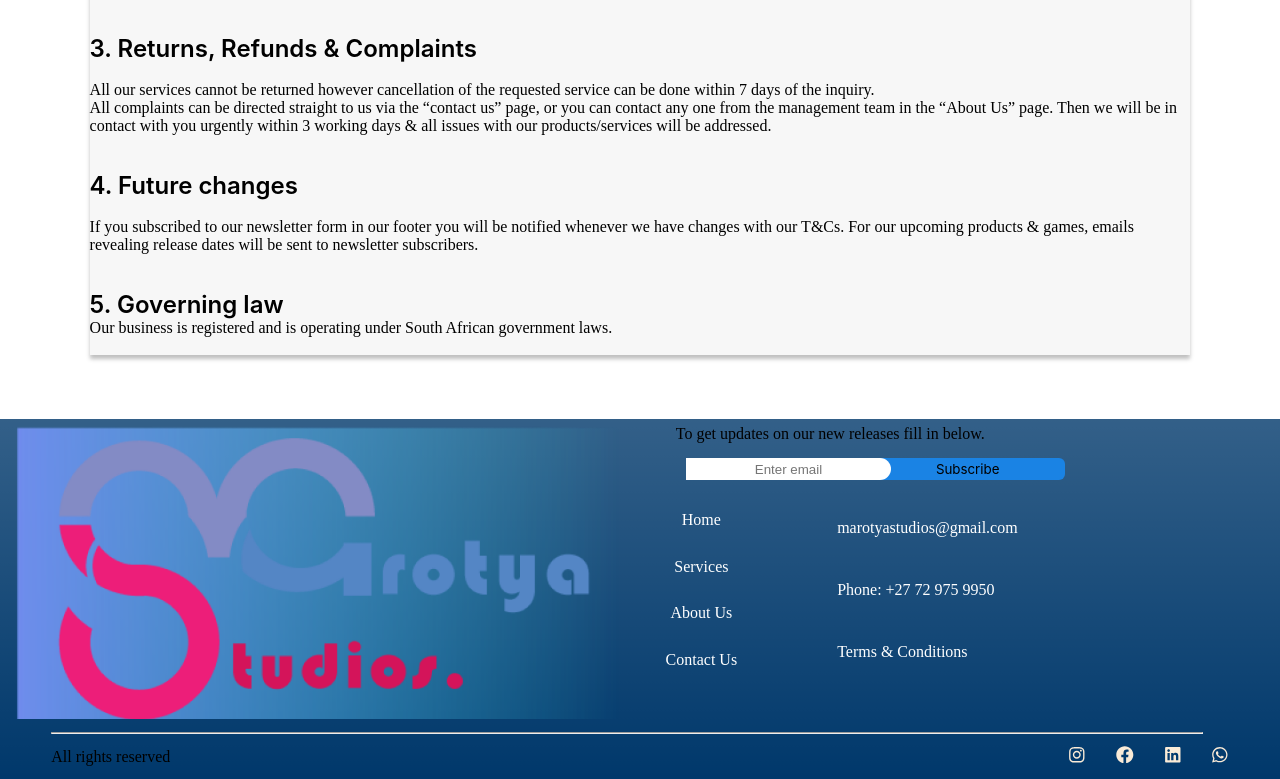
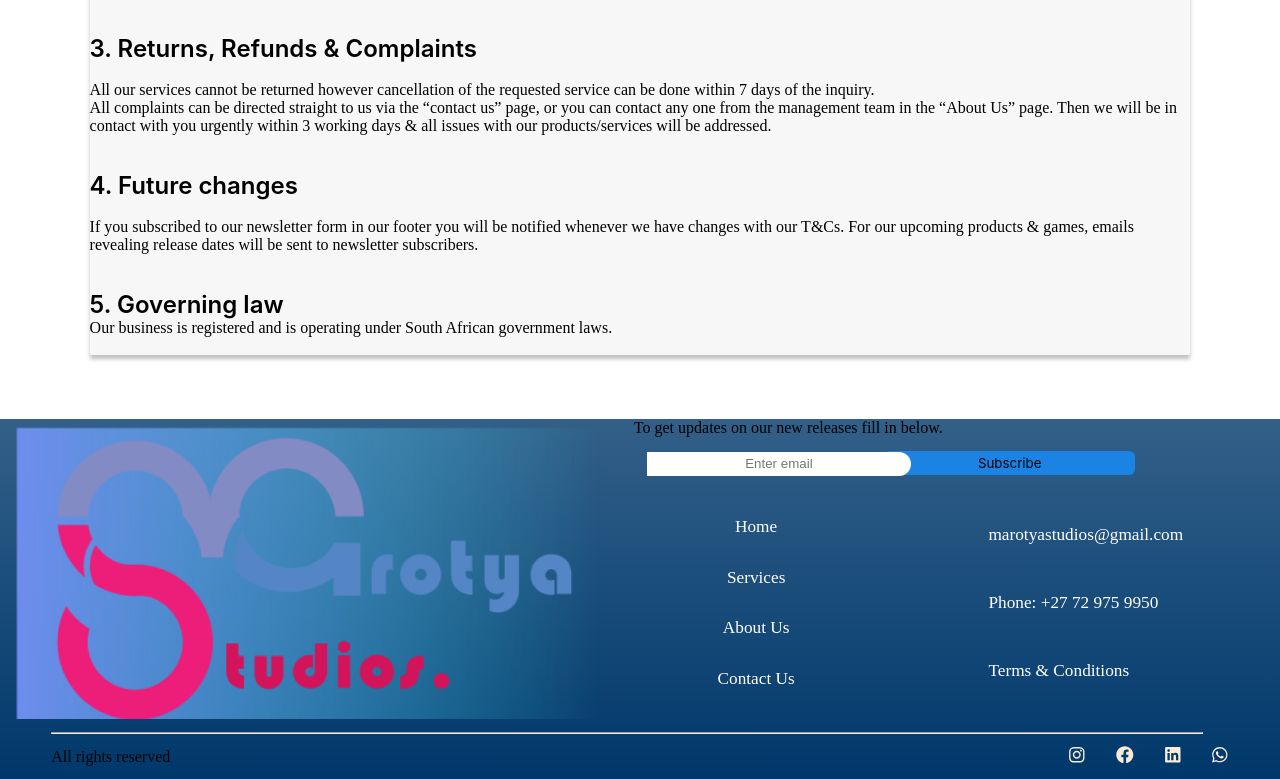
Before and after one commit to andilemarotya/marotya-studios, a React (Create React App) app in the folder frontend/: page /terms in a window 1280 px wide. Shown: the part 661-1440 px from the top of the page. Built offline with nearby package versions, Linux system fonts and the light colour scheme.

Commit message:
Resp footer

```diff
--- a/frontend/src/components/Footer.css
+++ b/frontend/src/components/Footer.css
@@ -147,6 +147,8 @@ input {
     cursor: pointer;
 }
 
+/* Responsive designs*/
+
 @media screen and (max-width:480px) {
     .footer-logo {
        display: none;
@@ -171,3 +173,138 @@ input {
     }
 
 }
+
+@media screen and (min-width:481px) and (max-width:576px) {
+    .footer-logo {
+       display: none;
+    }
+    .info {
+        width: 100%;
+        top: 0;
+        left: 0;
+
+    }
+
+    #text {
+       width: 100%;
+
+    }
+    .foot-links {
+        justify-content: space-around;
+
+    }
+    .list {
+        padding-right: 0;
+    }
+
+}
+
+@media screen and (min-width:577px) and (max-width:768px) {
+    .footer-logo {
+       display: none;
+    }
+    .info {
+        width: 100%;
+        top: 0;
+        left: 0;
+
+    }
+
+    #text {
+       width: 100%;
+
+    }
+    .foot-links {
+        justify-content: space-around;
+
+    }
+    .list {
+        padding-right: 0;
+    }
+
+}
+
+@media screen and (min-width:769px) and (max-width:992px) {
+
+    .info {
+        width: 100%;
+        top: 0;
+        left: 0;
+
+    }
+
+    #text {
+       width: 100%;
+
+    }
+    .foot-links {
+        justify-content: space-around;
+
+    }
+    .list {
+        padding-right: 0;
+    }
+
+}
+
+@media screen and (min-width:993px) and (max-width:1200px) {
+
+    .info {
+        width: 100%;
+        top: 0;
+        left: 0;
+    }
+
+    #text {
+       width: 100%;
+
+    }
+    .foot-links {
+        justify-content: space-around;
+
+    }
+    .list {
+        padding-right: 0;
+    }
+
+}
+
+@media screen and (min-width:1201px) and (max-width:1600px) {
+
+    .info {
+        width: 100%;
+        top: 0;
+        left: 0;
+
+    }
+
+    #text {
+       width: 100%;
+
+    }
+    .foot-links {
+        justify-content: space-around;
+
+    }
+    .list {
+        padding-right: 0;
+    }
+
+    .f-home,
+    .f-services,
+    .f-about,
+    .f-contact {
+
+
+        font-size: 1.08rem;
+
+    }
+
+    .f-partner,
+    .f-mail, .f-no,
+    .terms {
+
+        font-size: 1.08rem;
+    }
+
+}
```
